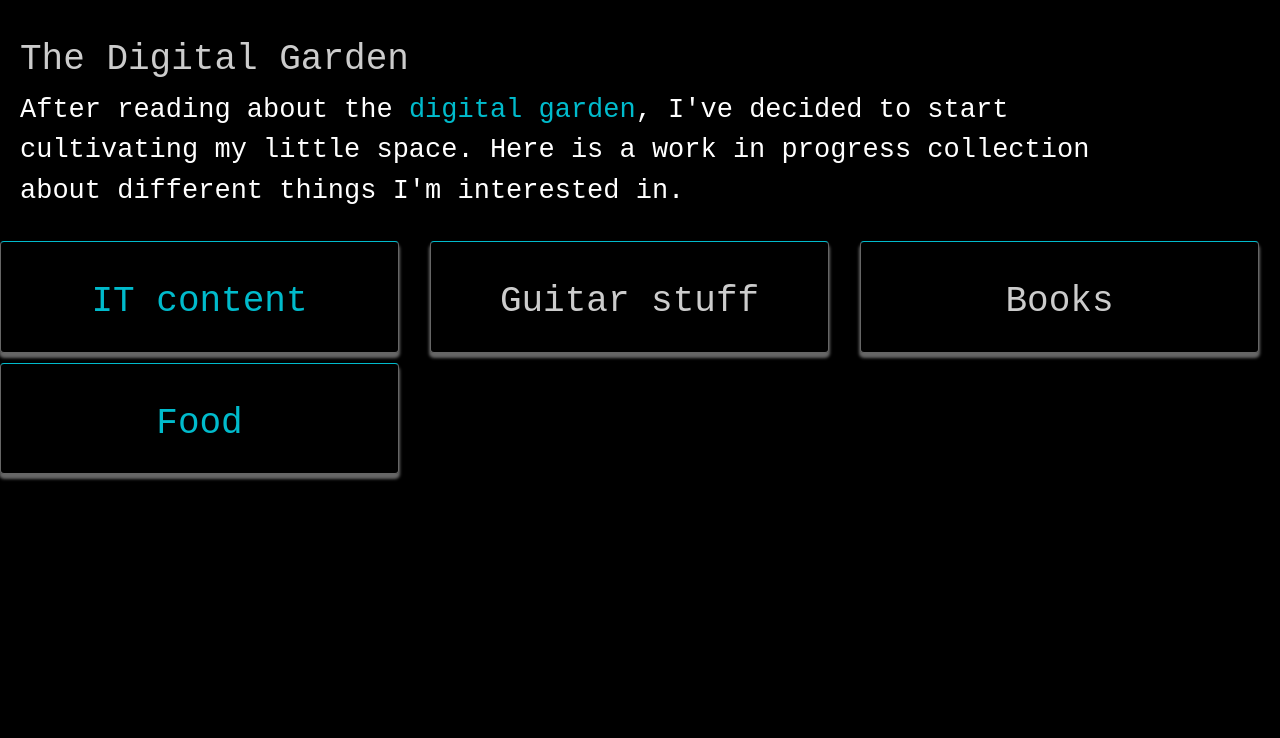
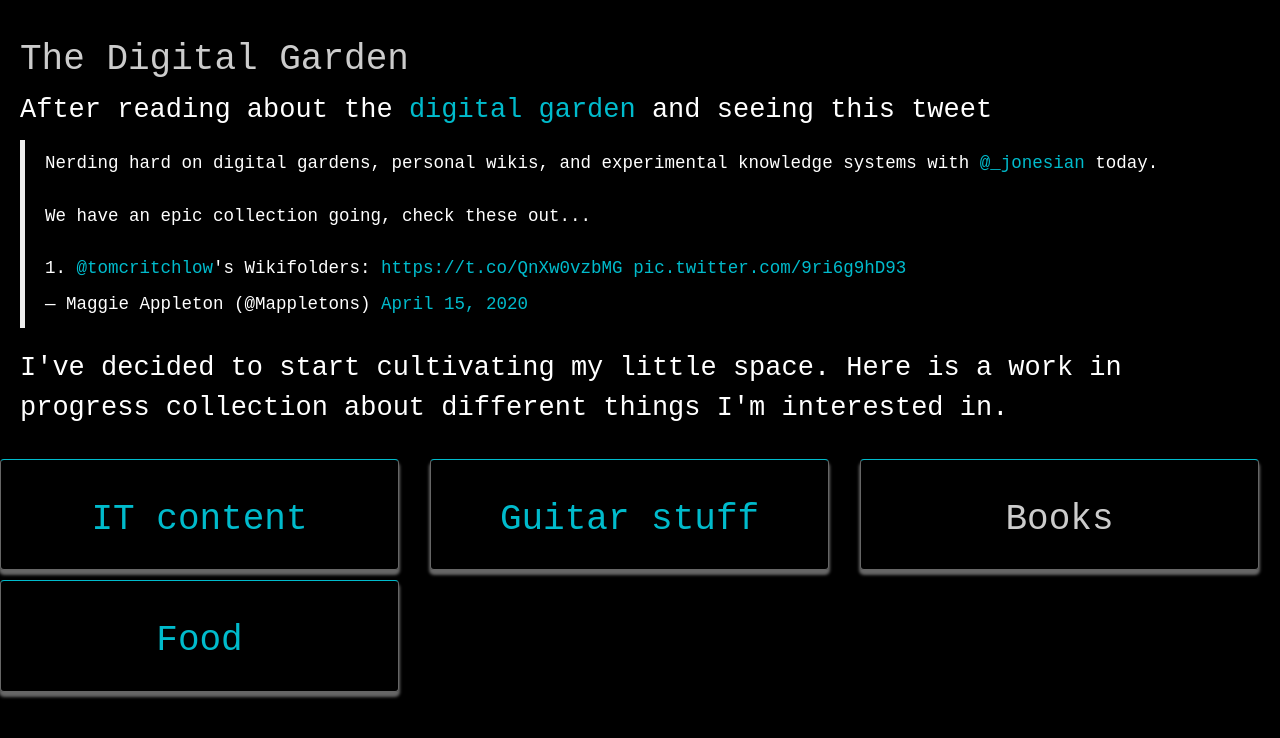
Before and after one commit to wildeng/wildeng.github.io, a Jekyll site: the page built from digital_garden.html, in a window 1280 px wide. Shown: the top 738 px of the page. Built offline with Jekyll 4.4.1, drawn with Linux system fonts in a browser that asks for light colours; comment, search, counter and statistics services are not loaded.

```diff
--- a/_includes/garden_content.html
+++ b/_includes/garden_content.html
@@ -10,9 +10,11 @@
       <h1>IT content</h1>
     </div>
   </a>
-  <div class="garden-item garden-item-borders">
-    <h1>Guitar stuff</h1>
-  </div>
+  <a href="/garden-pages/guitar/directory" title="guitar resources">
+    <div class="garden-item garden-item-borders">
+      <h1>Guitar stuff</h1>
+    </div>
+  </a>
   <div class="garden-item garden-item-borders">
     <h1>Books</h1>
   </div>
--- a/_includes/motivation.html
+++ b/_includes/motivation.html
@@ -1,7 +1,14 @@
 <div class="career-text-container">
     <p>
       After reading about the <a href="https://www.technologyreview.com/2020/09/03/1007716/digital-gardens-let-you-cultivate-your-own-little-bit-of-the-internet/"
-      target="_blank" title="digital garden on mit review">digital garden</a>, I've decided to start cultivating my little space. Here is a work in progress collection
+      target="_blank" title="digital garden on mit review">digital garden</a> and seeing this tweet
+      </p>
+      <blockquote class="twitter-tweet">
+        <p lang="en" dir="ltr">Nerding hard on digital gardens, personal wikis, and experimental knowledge systems with <a href="https://twitter.com/_jonesian?ref_src=twsrc%5Etfw">@_jonesian</a> today.<br><br>We have an epic collection going, check these out...<br><br>1. <a href="https://twitter.com/tomcritchlow?ref_src=twsrc%5Etfw">@tomcritchlow</a>&#39;s Wikifolders: <a href="https://t.co/QnXw0vzbMG">https://t.co/QnXw0vzbMG</a> <a href="https://t.co/9ri6g9hD93">pic.twitter.com/9ri6g9hD93</a></p>&mdash; Maggie Appleton (@Mappletons) <a href="https://twitter.com/Mappletons/status/1250532315459194880?ref_src=twsrc%5Etfw">April 15, 2020</a>
+      </blockquote>
+      <script async src="https://platform.twitter.com/widgets.js" charset="utf-8"></script>
+      <p>
+      I've decided to start cultivating my little space. Here is a work in progress collection
       about different things I'm interested in.
     </p>
 </div>
```
Also changed, not shown: _includes/css/garden_content.scss (+15 -0 lines), garden-pages/guitar/directory.html (added, +37 -0 lines), garden-pages/it-content/directory.md (+7 -0 lines).
